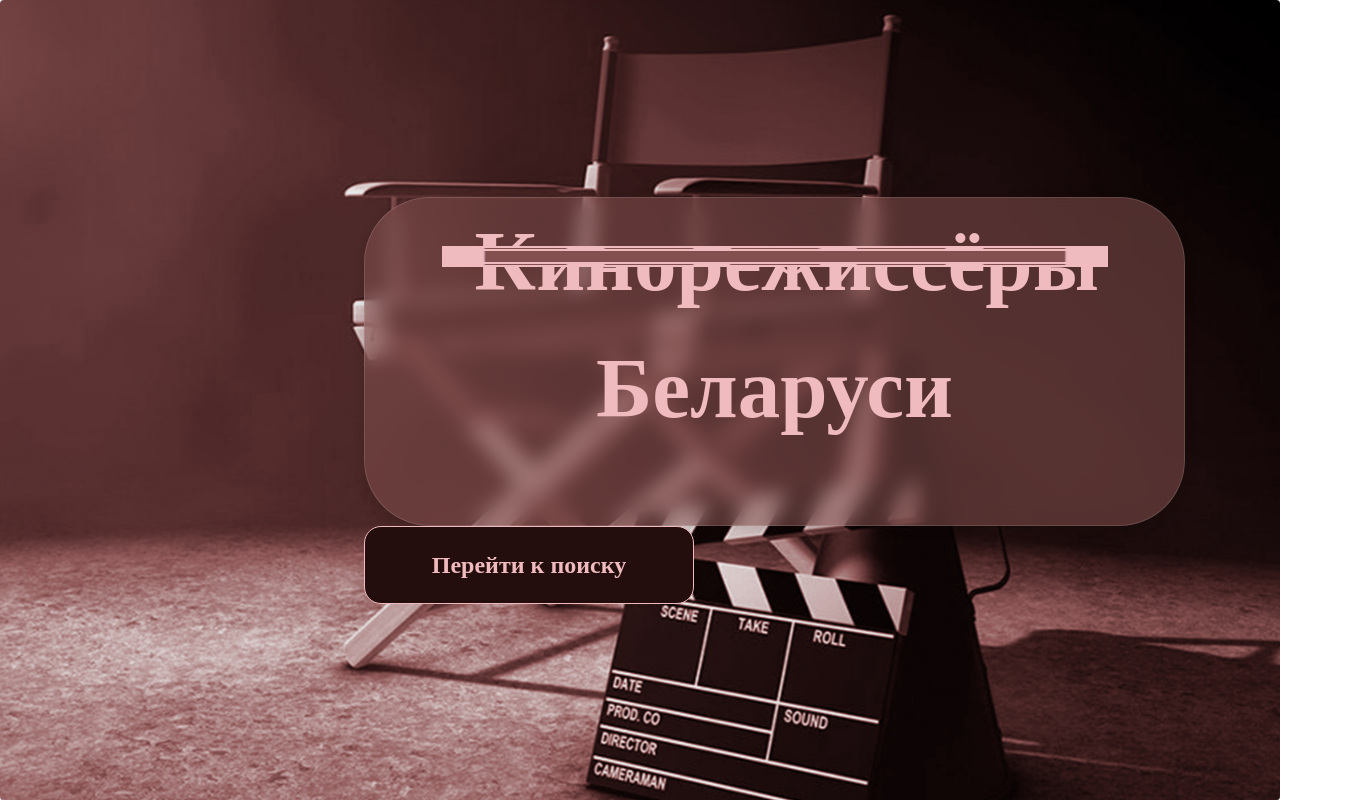
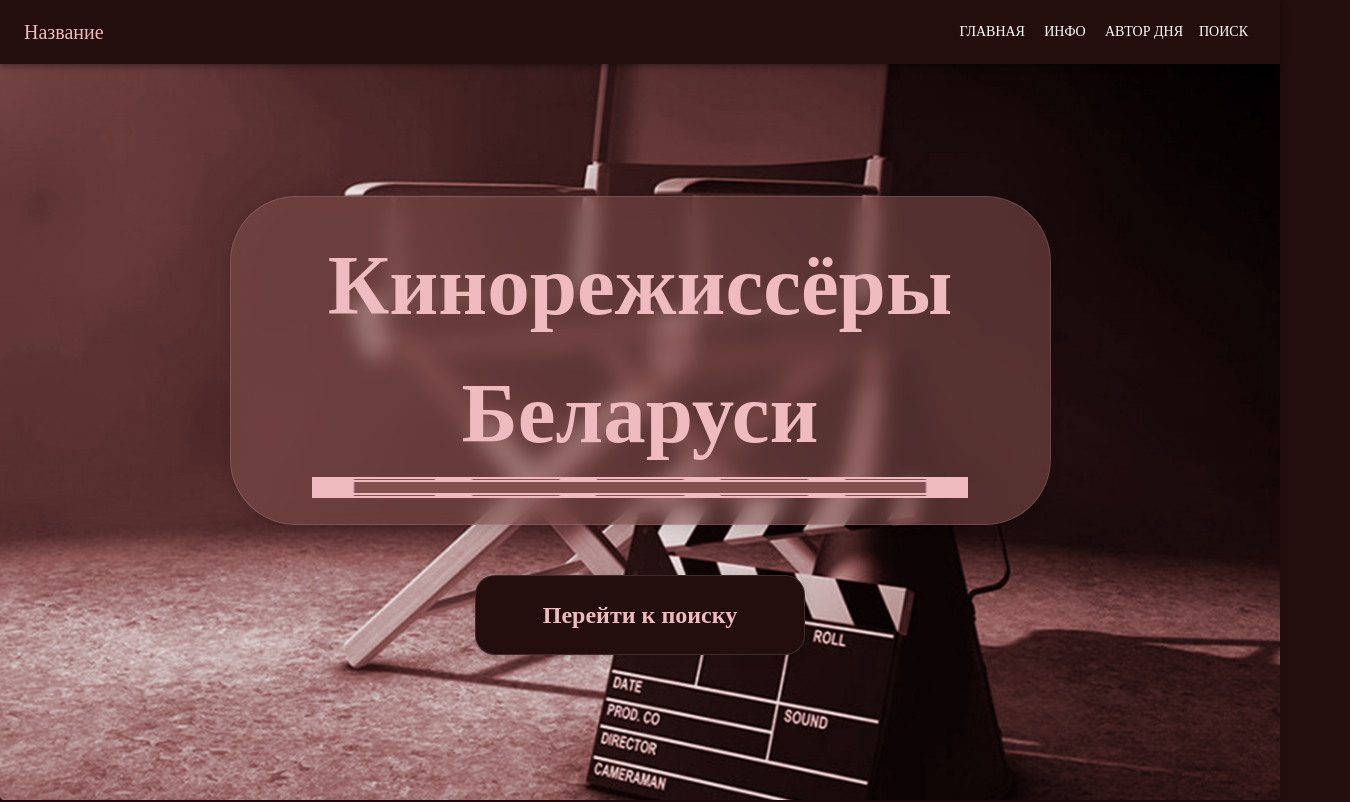
Before and after one commit to ruptis/FrontEndLaba2, a React (Create React App) app: page / in a window 1280 px wide. Shown: the top 802 px of the page, 1350 px wide, since content can reach past the window. Built offline with nearby package versions, Linux system fonts and the light colour scheme.

Commit message:
Promo section and theme

```diff
--- a/src/App.tsx
+++ b/src/App.tsx
@@ -2,12 +2,15 @@ import React from 'react';
 import {CssBaseline, ThemeProvider} from "@mui/material";
 import {Route, Routes} from "react-router";
 import MainPage from "./pages/MainPage";
-import theme from "./LightTheme";
+import Header from "./components/Header";
+import theme from "./theme";
+
 function App() {
   return (
       <>
           <ThemeProvider theme={theme}>
             <CssBaseline />
+            <Header />
             <Routes>
                 <Route path="/" element={<MainPage />} />
             </Routes>
--- a/src/DarkTheme.tsx
+++ /dev/null
@@ -1,30 +0,0 @@
-import { createTheme } from "@mui/material/styles";
-
-
-const globalTheme: any = createTheme({
-  palette: {
-   "mode": "dark"
- },
-  typography: {},
-  customShadows: {
-   "shadows": {
-     "boxShadow": "0px 3px 12px rgba(0, 0, 0, 0.12)"
-   },
-   "bg blur": {
-     "backdropFilter": "blur(24px)",
-     "WebkitBackdropFilter": "blur(24px)"
-   }
- },
-} as any);
-
-const theme = createTheme({
-  components: {
-    MuiButtonBase: {
-      defaultProps: {
-        disableRipple: true,
-      }
-    },
-  }
-}, globalTheme);
-
-export default theme;
--- a/src/LightTheme.tsx
+++ /dev/null
@@ -1,30 +0,0 @@
-import { createTheme } from "@mui/material/styles";
-
-
-const globalTheme: any = createTheme({
-  palette: {
-   "mode": "light"
- },
-  typography: {},
-  customShadows: {
-   "shadows": {
-     "boxShadow": "0px 3px 12px rgba(0, 0, 0, 0.12)"
-   },
-   "bg blur": {
-     "backdropFilter": "blur(24px)",
-     "WebkitBackdropFilter": "blur(24px)"
-   }
- },
-} as any);
-
-const theme = createTheme({
-  components: {
-    MuiButtonBase: {
-      defaultProps: {
-        disableRipple: true,
-      }
-    },
-  }
-}, globalTheme);
-
-export default theme;
--- /dev/null
+++ b/src/components/Header.tsx
@@ -0,0 +1,95 @@
+import AppBar from '@mui/material/AppBar';
+import Box from '@mui/material/Box';
+import Divider from '@mui/material/Divider';
+import Drawer from '@mui/material/Drawer';
+import IconButton from '@mui/material/IconButton';
+import List from '@mui/material/List';
+import ListItem from '@mui/material/ListItem';
+import ListItemButton from '@mui/material/ListItemButton';
+import ListItemText from '@mui/material/ListItemText';
+import MenuIcon from '@mui/icons-material/Menu';
+import Toolbar from '@mui/material/Toolbar';
+import Typography from '@mui/material/Typography';
+import Button from '@mui/material/Button';
+import {useState} from "react";
+
+const drawerWidth = 240;
+const navItems = ['Главная', 'Инфо', 'Автор дня', 'Поиск'];
+
+export default function DrawerAppBar(props: any) {
+    const {window} = props;
+    const [mobileOpen, setMobileOpen] = useState(false);
+
+    const handleDrawerToggle = () => {
+        setMobileOpen(!mobileOpen);
+    };
+
+    const drawer = (
+        <Box onClick={handleDrawerToggle} sx={{textAlign: 'center'}}>
+            <Typography variant="h6" sx={{my: 2}}>
+                Название
+            </Typography>
+            <Divider/>
+            <List>
+                {navItems.map((item) => (
+                    <ListItem key={item} disablePadding>
+                        <ListItemButton sx={{textAlign: 'center'}}>
+                            <ListItemText primary={item}/>
+                        </ListItemButton>
+                    </ListItem>
+                ))}
+            </List>
+        </Box>
+    );
+
+    const container = window !== undefined ? () => window().document.body : undefined;
+
+    return (
+        <Box sx={{display: 'flex'}}>
+            <AppBar component="nav">
+                <Toolbar>
+                    <IconButton
+                        color="inherit"
+                        aria-label="open drawer"
+                        edge="start"
+                        onClick={handleDrawerToggle}
+                        sx={{mr: 2, display: {sm: 'none'}}}
+                    >
+                        <MenuIcon/>
+                    </IconButton>
+                    <Typography
+                        variant="h6"
+                        component="div"
+                        sx={{flexGrow: 1, display: {xs: 'none', sm: 'block'}}}
+                    >
+                        Название
+                    </Typography>
+                    <Box sx={{display: {xs: 'none', sm: 'block'}}}>
+                        {navItems.map((item) => (
+                            <Button key={item} sx={{color: '#fff'}}>
+                                {item}
+                            </Button>
+                        ))}
+                    </Box>
+                </Toolbar>
+            </AppBar>
+            <Box component="nav">
+                <Drawer
+                    container={container}
+                    variant="temporary"
+                    open={mobileOpen}
+                    onClose={handleDrawerToggle}
+                    ModalProps={{
+                        keepMounted: true,
+                    }}
+                    sx={{
+                        display: {xs: 'block', sm: 'none'},
+                        '& .MuiDrawer-paper': {boxSizing: 'border-box', width: drawerWidth}
+                    }}
+                >
+                    {drawer}
+                </Drawer>
+            </Box>
+        </Box>
+    );
+}
--- a/src/components/PromoSection/ButtonComponent.tsx
+++ b/src/components/PromoSection/ButtonComponent.tsx
@@ -1,31 +1,31 @@
-import { styled } from '@mui/material/styles';
 import {Button} from "@mui/material";
 
-const SearchButton = styled(Button)({
-    width: `330px`,
-    height: `78px`,
-    display: 'flex',
-    flexDirection: 'row',
-    justifyContent: 'center',
-    alignItems: 'center',
-    backgroundColor: `rgba(36, 14, 13, 1)`,
-    border: `1px solid rgba(239, 187, 190, 1)`,
-    boxSizing: `border-box`,
-    borderRadius: `17px`,
-    fontStyle: `normal`,
-    fontFamily: `Playfair Display`,
-    fontWeight: `800`,
-    fontSize: `24px`,
-    lineHeight: `48px`,
-    letterSpacing: `0px`,
-    color: `rgba(239, 187, 190, 1)`,
-    textTransform: `none`,
-});
-function ButtonComponent(props: any) {
+interface ButtonComponentProps {
+    text: string;
+    onClick?: () => void;
+}
+
+function ButtonComponent(props: ButtonComponentProps) {
+
     return (
-    <SearchButton className={props.className} >
-        {'Перейти к поиску'}
-    </SearchButton>
-  );
+        <Button
+            sx={{
+                backgroundColor: 'primary.main',
+                color: 'primary.contrastText',
+                borderRadius: '20px',
+                width: '330px',
+                height: '80px',
+                fontSize: '24px',
+                fontWeight: 'bold',
+                textTransform: 'none',
+                boxShadow: '0px 3px 12px rgba(0, 0, 0, 0.12)',
+                border: '1px solid rgba(255, 255, 255, 0.12)',
+            }}
+            variant="contained"
+            onClick={props.onClick}
+        >
+            {props.text}
+        </Button>
+    );
 }
 export default ButtonComponent;
--- a/src/components/PromoSection/PromoSection.tsx
+++ b/src/components/PromoSection/PromoSection.tsx
@@ -17,10 +17,17 @@ export function PromoSection() {
                 justifyContent: 'center',
                 alignItems: 'center',
             }}>
-            <Container maxWidth="sm">
-                <TitleComponent/>
-                <ButtonComponent/>
+            <Container
+                sx={{
+                    display: 'flex',
+                    flexDirection: 'column',
+                    justifyContent: 'center',
+                    alignItems: 'center',
+                }}>
+                <TitleComponent title="Кинорежиссёры Беларуси"/>
+                <ButtonComponent text="Перейти к поиску"/>
             </Container>
         </Paper>
     );
 }
+export default PromoSection;
--- a/src/components/PromoSection/TitleComponent.tsx
+++ b/src/components/PromoSection/TitleComponent.tsx
@@ -1,61 +1,39 @@
 import DividerImage from '../../assets/images/titlecomponent_movieDivider5.png';
-import { styled } from '@mui/material/styles';
-import {Paper, Typography} from "@mui/material";
+import {Typography, useTheme} from "@mui/material";
+import {Rectangle} from "../Rectangle";
 
-const TitleRectangle = styled(Paper)(({ theme }) => ({
-    width: '821px',
-    height: '329px',
-    display: 'flex',
-    flexDirection: 'column',
-    alignItems: 'center',
-    backgroundColor: 'rgba(131, 80, 79, 0.55)',
-    boxSizing: 'border-box',
-    borderRadius: '66px',
-    backdropFilter: `blur(10px)`,
-    WebkitBackdropFilter: `blur(10px)`,
-    boxShadow: '0px 3px 12px rgba(0, 0, 0, 0.12)',
-    border: '1px solid rgba(255, 255, 255, 0.12)',
-    [theme.breakpoints.down('md')]: {
-        width: '100%',
-        height: 'auto',
-        borderRadius: '0px',
-    },
-}));
+interface TitleComponentProps {
+    title: string;
+}
 
-const Title = styled(Typography)(({ theme }) => ({
-    textAlign: 'center',
-    whiteSpace: 'pre-wrap',
-    color: 'rgba(239, 187, 190, 1)',
-    fontStyle: 'normal',
-    fontFamily: 'Playfair Display',
-    fontWeight: '800',
-    fontSize: `85px`,
-    letterSpacing: '0px',
-    textDecoration: 'none',
-    textTransform: 'none',
-    width: '600px',
-    height: '48px',
-    [theme.breakpoints.down('md')]: {
-        width: '100%',
-        height: 'auto',
-        fontSize: '32px',
-    },
-}));
+export function TitleComponent(props: TitleComponentProps) {
+    const theme = useTheme();
 
-const Divider: any = styled("img")({
-  height: `21px`,
-  width: `666px`,
-});
-
-export function TitleComponent(props: any) {
     return (
-        <TitleRectangle elevation={0} className={props.className} >
-            <Title>
-              {'Кинорежиссёры Беларуси'}
-            </Title>
-            <Divider src={DividerImage} />
-        </TitleRectangle>
-  );
+        <Rectangle color={theme.palette.background.paper} width="821px" height="329px">
+            <Typography
+                sx={{
+                    fontSize: '85px',
+                    fontWeight: 'bold',
+                    color: 'primary.contrastText',
+                    [theme.breakpoints.down('md')]: {
+                        fontSize: '30px',
+                    },
+                }}
+            >
+                {props.title}
+            </Typography>
+            <img src={DividerImage} alt="divider"
+                style={{
+                    width: '80%',
+                    height: '21px',
+                    [theme.breakpoints.down('md')]: {
+                        width: '100%',
+                        height: '11px',
+                    },
+                }}/>
+        </Rectangle>
+    );
 }
 
 export default TitleComponent;
--- /dev/null
+++ b/src/components/QuoteSection/QuoteComponent.tsx
@@ -0,0 +1,18 @@
+import {Rectangle} from "../Rectangle";
+import {useTheme} from "@mui/material";
+
+interface QuoteComponentProps {
+    quote: string;
+    author: string;
+}
+export function QuoteComponent(props: QuoteComponentProps) {
+    const theme = useTheme();
+
+    return (
+        <Rectangle color={theme.palette.background.paper} width="1300px" height="700px">
+            {props.quote}
+            {props.author}
+        </Rectangle>
+    );
+}
+export default QuoteComponent;
--- /dev/null
+++ b/src/components/Rectangle.tsx
@@ -0,0 +1,33 @@
+import {Paper} from "@mui/material";
+import {ReactNode} from "react";
+
+interface PromoSectionProps {
+    children: ReactNode;
+    color?: string;
+    width?: string;
+    height?: string;
+}
+export function Rectangle(props: PromoSectionProps) {
+    return (
+        <Paper
+            sx={{
+                backgroundColor: props.color,
+                width: props.width,
+                height: props.height,
+                display: 'flex',
+                flexDirection: 'column',
+                alignItems: 'center',
+                justifyContent: 'center',
+                boxSizing: 'border-box',
+                borderRadius: '66px',
+                backdropFilter: `blur(10px)`,
+                WebkitBackdropFilter: `blur(10px)`,
+                boxShadow: '0px 3px 12px rgba(0, 0, 0, 0.12)',
+                border: '1px solid rgba(255, 255, 255, 0.12)',
+                margin: '50px',
+                textAlign: 'center',
+            }}>
+            {props.children}
+        </Paper>
+    );
+}
--- a/src/pages/MainPage.tsx
+++ b/src/pages/MainPage.tsx
@@ -1,9 +1,11 @@
-import {PromoSection} from "../components/PromoSection/PromoSection";
+import PromoSection from "../components/PromoSection/PromoSection";
+import QuoteSection from "../components/QuoteSection/QuoteSection";
 
 export function MainPage() {
     return (
         <div className="MainPage">
             <PromoSection />
+            <QuoteSection />
         </div>
     );
 }
--- /dev/null
+++ b/src/theme.tsx
@@ -0,0 +1,45 @@
+import { createTheme } from "@mui/material/styles";
+
+const theme = createTheme({
+    palette: {
+        primary: {
+            main: `rgba(36, 14, 13, 1)`,
+            contrastText: `rgba(239, 187, 190, 1)`,
+        },
+        secondary: {
+            main: `rgba(239, 187, 190, 1)`,
+        },
+        text: {
+            primary: `rgba(239, 187, 190, 1)`,
+            secondary: `rgba(36, 14, 13, 1)`,
+        },
+        background: {
+            default: `rgb(255, 255, 255)`,
+            paper: `rgba(131, 80, 79, 0.55)`,
+        },
+    },
+    typography: {
+        fontFamily: `Playfair Display`,
+        fontWeightLight: 300,
+        fontWeightRegular: 400,
+        fontWeightMedium: 500,
+        fontWeightBold: 700,
+        h1: {
+            fontSize: `85px`,
+            fontWeight: 700,
+            lineHeight: 1.2,
+            letterSpacing: `-0.5px`,
+        },
+    },
+  components: {
+    MuiCssBaseline: {
+        styleOverrides: {
+            body: {
+                backgroundColor: `rgba(36, 14, 13, 1)`,
+            },
+        },
+    },
+  },
+} as any);
+
+export default theme;
```
Also changed, not shown: src/components/QuoteSection/QuoteSection.tsx (added, +9 -0 lines). Lines whose indentation alone changed are shown as unchanged.
